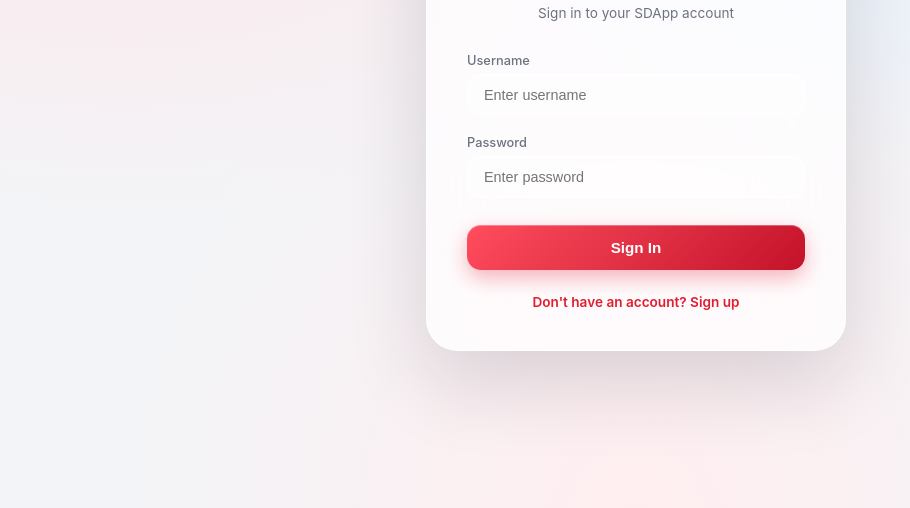
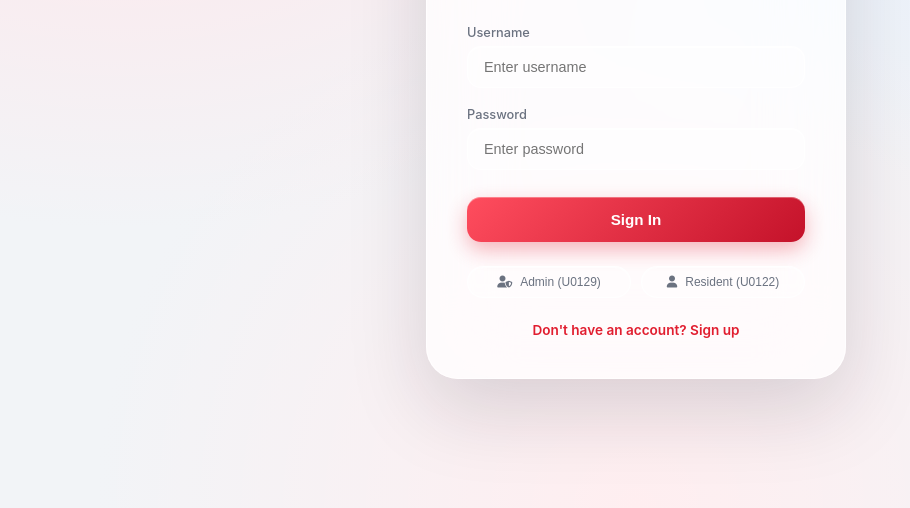
Before and after one commit to Xetadot/SDApp_Hosting, a website: page index.html in a window 1280 px wide. Shown: the part 292-800 px from the top of the page, without its empty margins (4-914 px from the left). Drawn offline with Linux system fonts and the light colour scheme; no server answers; files whose address does not match are found by name.

Commit message:
Implement quick login buttons in index.html
Added quick login buttons for Admin and Resident users.

```diff
--- a/index.html
+++ b/index.html
@@ -18,16 +18,27 @@
     <h1 id="authTitle">Welcome back</h1>
     <p class="subtitle" id="authSubtitle">Sign in to your SDApp account</p>
     <div class="error-msg" id="authError"></div>
+
     <div class="form-group"><label>Username</label><input type="text" id="usernameInput" placeholder="Enter username"></div>
     <div class="form-group"><label>Password</label><input type="password" id="passwordInput" placeholder="Enter password"></div>
+
     <button class="login-btn" id="authBtn">Sign In</button>
+
+    <!-- Quick Login Buttons (Fetch by UID) -->
+    <div style="margin-top: 1.5rem; display: flex; gap: 10px;">
+      <button class="btn btn-outline" style="flex: 1; font-size: 0.75rem; padding: 8px 10px;" onclick="quickLoginByUID('U0129')">
+        <i class="fas fa-user-shield"></i> Admin (U0129)
+      </button>
+      <button class="btn btn-outline" style="flex: 1; font-size: 0.75rem; padding: 8px 10px;" onclick="quickLoginByUID('U0122')">
+        <i class="fas fa-user"></i> Resident (U0122)
+      </button>
+    </div>
+
     <div class="toggle-auth"><span id="toggleAuth">Don't have an account? Sign up</span></div>
   </div>
 </div>
 
 <div id="appContainer" style="display:none;">
-
-  <!-- FIXED TOP BAR (Full width, top level) -->
   <header class="top-bar">
     <div class="greeting">
       <h1 id="greetingText">Good morning 👋</h1>
@@ -36,9 +47,7 @@
     <div class="badge-status"><i class="fas fa-circle"></i> System Active</div>
   </header>
 
-  <!-- SIDEBAR & MAIN CONTENT WRAPPER (Below Top Bar) -->
   <div class="app-body">
-
     <aside class="sidebar">
       <div class="logo-area">
         <div class="logo-icon">S</div>
```
